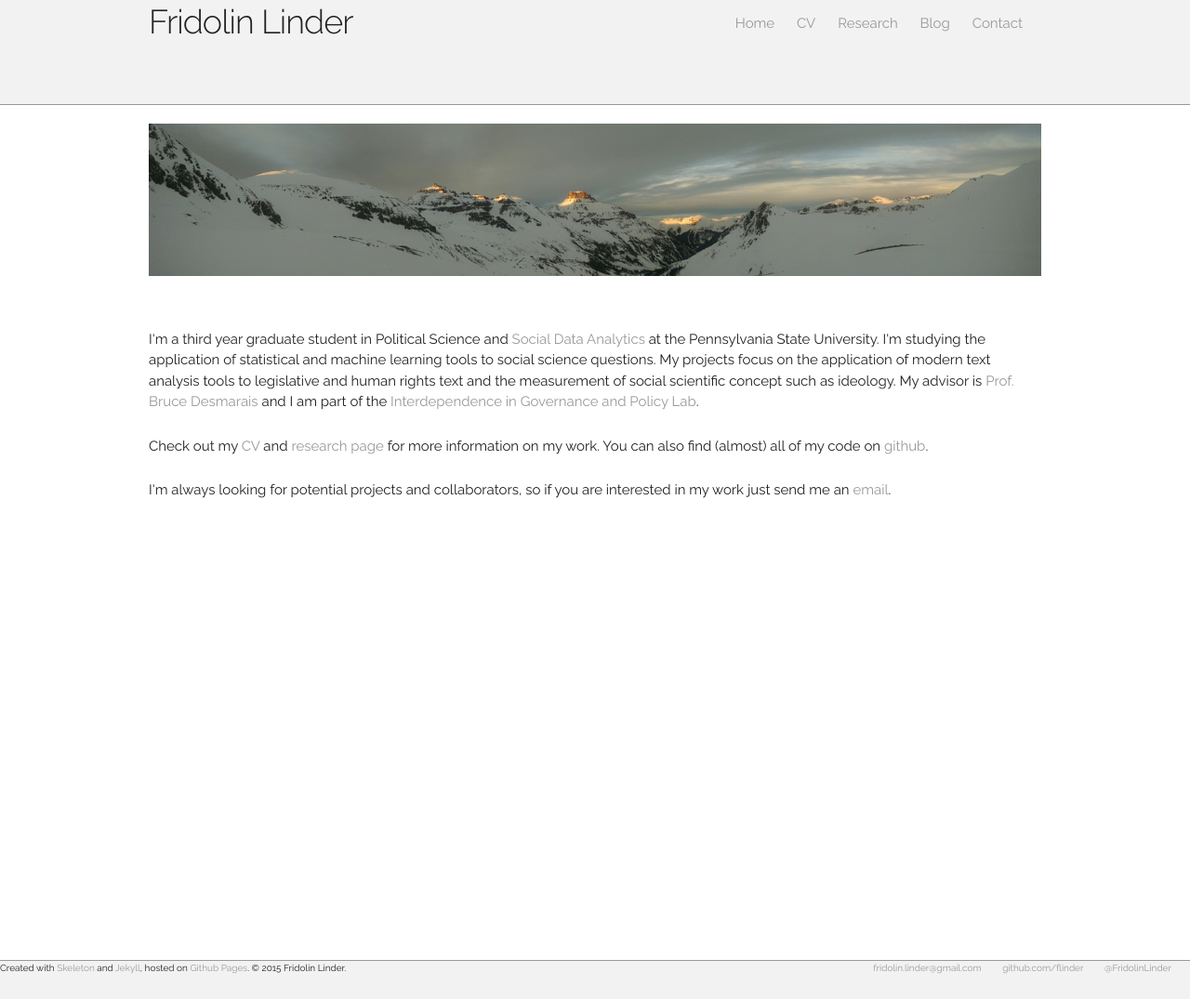
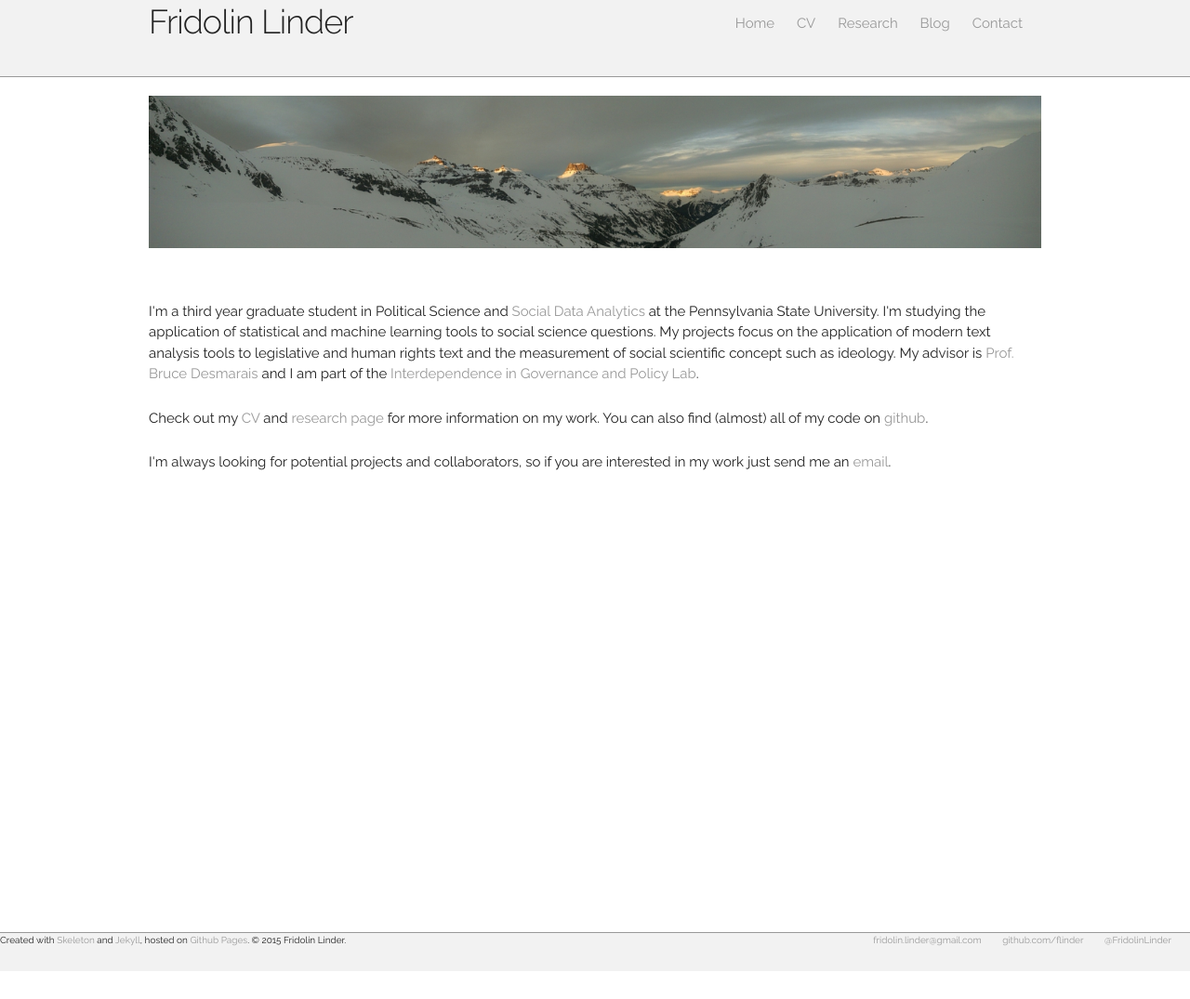
Before and after one commit to flinder/flinder.github.io, a Jekyll site: the page built from index.html, in a window 1280 px wide. Shown: the whole page at 93% size. Built offline with Jekyll 4.4.1, drawn with Linux system fonts in a browser that asks for light colours; after the commit the page ends 1045 px from its top, so only the background shows below that.

Commit message:
reduced header size

```diff
--- a/css/skeleton.css
+++ b/css/skeleton.css
@@ -436,7 +436,7 @@ there.
  * –––––––––––––––––––––––––––––––––––––––––––––––––– */
 
 #nav {
-    margin: 13px 0 50px 0;
+    margin: 13px 0 20px 0;
 }
 
 #nav ul li {
@@ -560,3 +560,9 @@ p.entry {
 table.cvTable {
     margin-bottom: 0;
 }
+
+
+/* ---------------------------  */
+input, select, textarea{
+        color: #999;
+}
```
